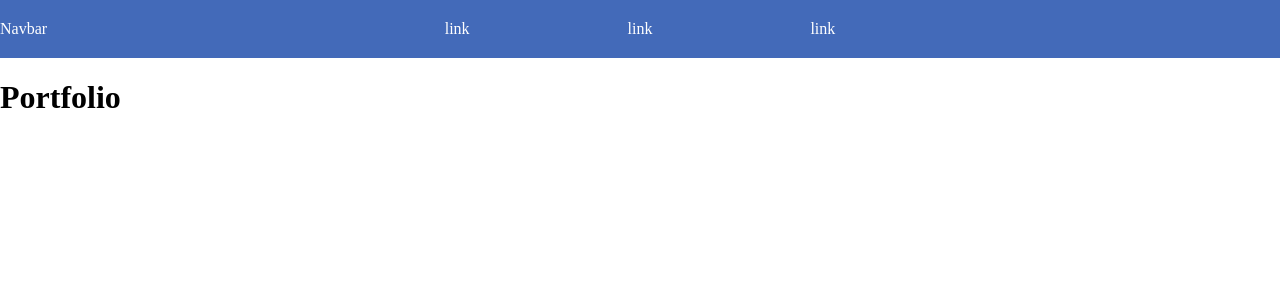
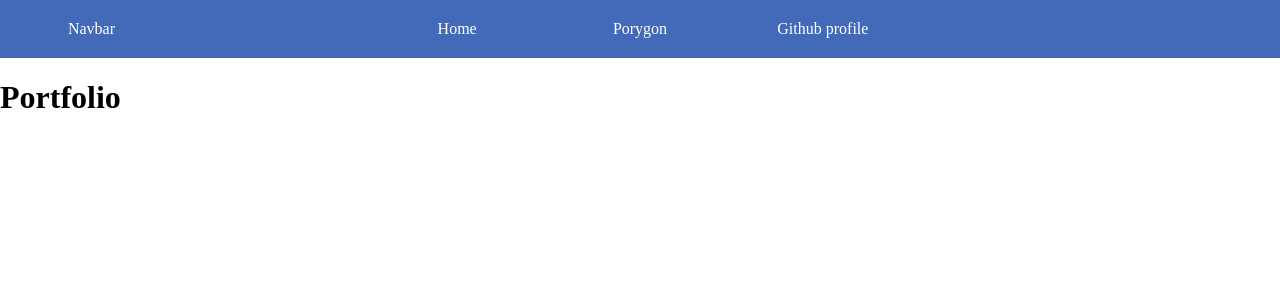
Before and after one commit to aHugues/portfolio, an Angular app: page / in a window 1280 px wide. Shown: the top 300 px of the page. Built offline with nearby package versions, Linux system fonts and the light colour scheme.

Commit message:
Improve navbar
- add hover on buttons
- add input links

```diff
--- a/src/app/navbar/navbar-button/navbar-button.component.html
+++ b/src/app/navbar/navbar-button/navbar-button.component.html
@@ -1,5 +1,5 @@
-<span class="navbar-element-content">
+<span (click)="onLinkClicked()" class="navbar-element-content">
   <span class="navbar-link">
-    <a>link</a>
+    <a> {{ link.viewValue }} </a>
   </span>
 </span>
--- a/src/app/navbar/navbar-button/navbar-button.component.ts
+++ b/src/app/navbar/navbar-button/navbar-button.component.ts
@@ -1,15 +1,23 @@
-import { Component, OnInit } from '@angular/core';
+import { Component, OnInit, Input } from '@angular/core';
+
+import { Navlink } from '../navlink';
 
 @Component({
   selector: 'app-navbar-button',
   templateUrl: './navbar-button.component.html',
-  styleUrls: ['./navbar-button.component.css']
 })
 export class NavbarButtonComponent implements OnInit {
 
-  constructor() { }
+  @Input() link: Navlink;
+
+  constructor() {}
 
   ngOnInit() {
+
+  }
+
+  onLinkClicked(): void {
+    console.log("coucou");
   }
 
 }
--- a/src/app/navbar/navbar/navbar.component.html
+++ b/src/app/navbar/navbar/navbar.component.html
@@ -6,16 +6,8 @@
 
   <span class="spacer-1"></span>
 
-  <span class="navbar-element">
-    <app-navbar-button></app-navbar-button>
-  </span>
-
-  <span class="navbar-element">
-    <app-navbar-button></app-navbar-button>
-  </span>
-
-  <span class="navbar-element">
-    <app-navbar-button></app-navbar-button>
+  <span *ngFor="let link of navlinks" class="navbar-element">
+    <app-navbar-button [link]="link"></app-navbar-button>
   </span>
 
   <span class="spacer-2"></span>
--- a/src/app/navbar/navbar/navbar.component.ts
+++ b/src/app/navbar/navbar/navbar.component.ts
@@ -1,4 +1,6 @@
 import { Component, OnInit } from '@angular/core';
+
+import { Navlink } from '../navlink';
 
 @Component({
   selector: 'app-navbar',
@@ -6,9 +8,28 @@ import { Component, OnInit } from '@angular/core';
 })
 export class NavbarComponent implements OnInit {
 
+  private navlinks: Navlink[];
+
   constructor() { }
 
   ngOnInit() {
+    this.navlinks = [];
+
+    let homeLink = new Navlink();
+    homeLink.viewValue = "Home";
+    homeLink.linkValue = "/";
+
+    let porygonLink = new Navlink();
+    porygonLink.viewValue = "Porygon";
+    porygonLink.linkValue = "http://porygon.aurelienhugues.com";
+
+    let githubLink = new Navlink();
+    githubLink.viewValue = "Github profile";
+    githubLink.linkValue = "http://github.com/aurHugues";
+
+    this.navlinks.push(homeLink);
+    this.navlinks.push(porygonLink);
+    this.navlinks.push(githubLink);
   }
 
 }
--- /dev/null
+++ b/src/app/navbar/navlink.ts
@@ -0,0 +1,4 @@
+export class Navlink {
+  viewValue: string;
+  linkValue: string;
+}
--- a/src/styles/navbar.css
+++ b/src/styles/navbar.css
@@ -24,30 +24,36 @@
   flex: 1;
   padding-top: 20px;
   padding-bottom: 20px;
+  display: flex;
 }
 
 .navbar-element {
   flex: 1;
-  padding-top: 20px;
-  padding-bottom: 20px;
 }
 
 
 .navbar-element:hover {
   background-color: var(--primary-hover, #174db7);
+  cursor: pointer;
 }
 
 .navbar-link {
     margin: auto;
-    color: white;
+}
 
+.navbar-link a {
+  text-decoration: none;
+  color: white;
 }
 
 .navbar-title {
+  margin: auto;
     color: white;
 }
 
 .navbar-element-content {
+  padding-top: 20px;
+  padding-bottom: 20px;
   display: flex;
-
+  align-items: stretch;
 }
```
Also changed, not shown: src/app/navbar/navbar-button/navbar-button.component.css (deleted).
